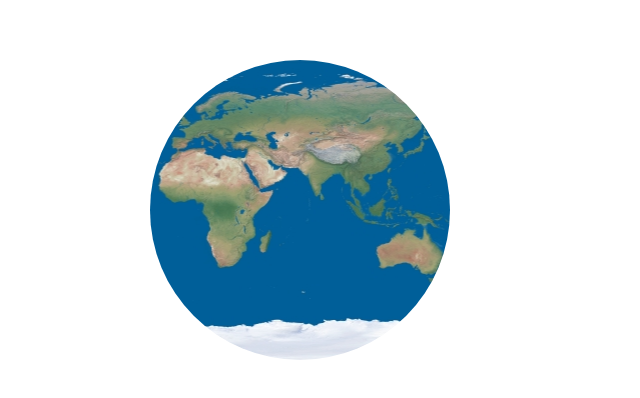
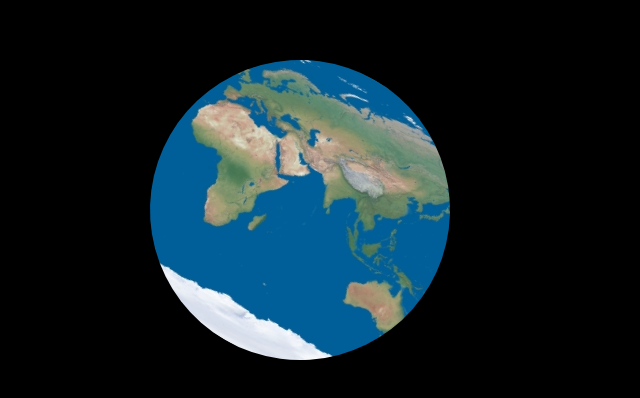
Before and after one commit to darkkcyan/earth-the-orbitless-planet, a website with bundled scripts: page src/index.html in a window 1280 px wide. Shown: the part 190-588 px from the top of the page, without its empty margins (0-640 px from the left). Built offline with nearby package versions, Linux system fonts and the light colour scheme.

Commit message:
Add tilt angle for planet

```diff
--- a/src/Planet.ts
+++ b/src/Planet.ts
@@ -4,6 +4,7 @@ export interface IPlanetConfig {
   radius: number;
   surfaceMap: HTMLImageElement;
   spinSpeed: number;  // its actually the surfaceMap scroll speed
+  tiltAngle: number;
 }
 
 export default class Planet {
@@ -13,6 +14,7 @@ export default class Planet {
   public radius: number;
   public surfaceMap: HTMLImageElement;
   public spinSpeed: number;
+  public tiltAngle: number;
 
   private mapWidth: number;
   private mapPosition: number = 0;
@@ -22,6 +24,7 @@ export default class Planet {
     this.spinSpeed = config.spinSpeed;
     this.mapWidth = config.surfaceMap.width;
     this.surfaceMap = config.surfaceMap;
+    this.tiltAngle = config.tiltAngle;
   }
 
   public process(dt: number): void {
@@ -34,13 +37,17 @@ export default class Planet {
   public render(ctx: CanvasRenderingContext2D): void {
     ctx.save();
     ctx.translate(this.x, this.y);
+    ctx.rotate(this.tiltAngle);
     ctx.arc(0, 0, this.radius, 0, PI2);
     ctx.clip();
     const px = -this.radius + this.mapPosition;
     const py = -this.radius;
+    const magic = 3;  // this number is added
+                      // to the previous image's position
+                      // inorder to hide a little line between 2 images.
+
     ctx.drawImage(this.surfaceMap, px, py);
-    ctx.drawImage(this.surfaceMap, px - this.mapWidth, py);
-    // ctx.stroke();
+    ctx.drawImage(this.surfaceMap, px - this.mapWidth + magic, py);
     ctx.restore();
   }
 }
--- a/src/index.html
+++ b/src/index.html
@@ -2,7 +2,7 @@
 <head>
 <meta charset="utf-8" />
 </head>
-<body style="margin: 0; padding: 0">
+<body style="margin: 0; padding: 0; background: black">
 <canvas id="c"></canvas>
 <script src="../build/main.compiled.js"></script>
 </body>
--- a/src/main.ts
+++ b/src/main.ts
@@ -15,6 +15,7 @@ img.onload = (e: Event) => {
     radius: 150,
     spinSpeed: 30,
     surfaceMap: img,
+    tiltAngle: Math.PI / 6,
   }, ctx);
   p.x = 300;
   p.y = 400;
```
